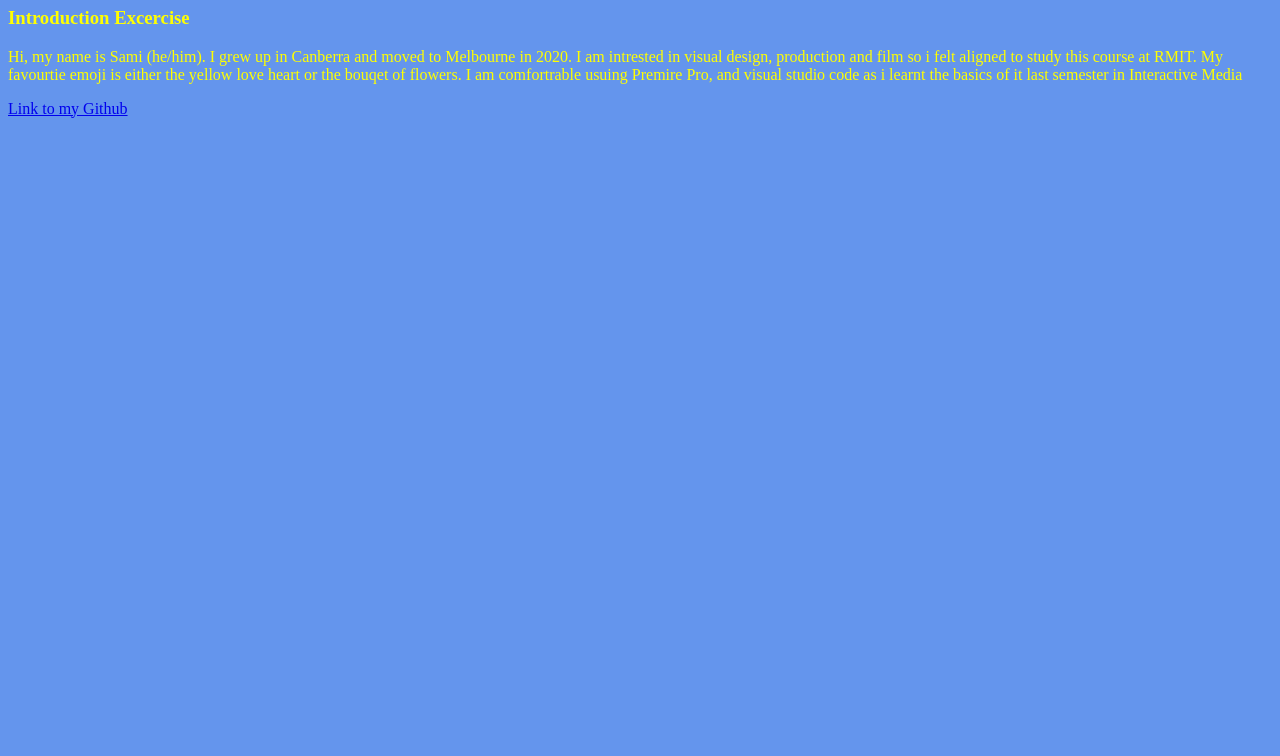
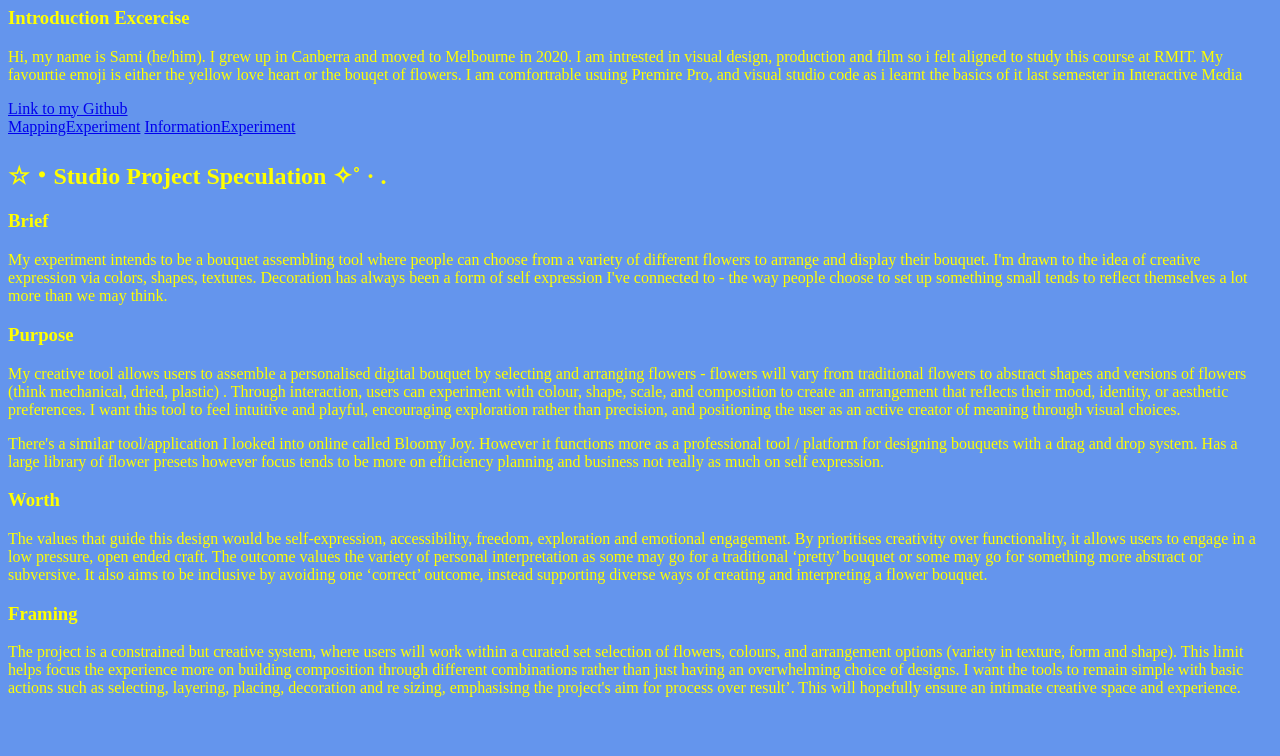
Before and after one commit to 99sami/DMSIndex01, a plain HTML site: page index.html in a window 1280 px wide. Shown: the part 73-829 px from the top of the page. Drawn offline with Linux system fonts and the light colour scheme.

Commit message:
edited for a1

```diff
--- a/index.html
+++ b/index.html
@@ -16,7 +16,7 @@
   </head>
   <body>
     <main>
-      <h1>Studio work Index</h1>
+      <h1>Studio Work Index</h1>
 
       <section>
         <h3>Introduction Excercise</h3>
@@ -32,6 +32,71 @@
           Link to my Github</a
         >
       </section>
+
+      <section>
+        <a href="./mappingDesignExperiment">MappingExperiment</a>
+        <a href="./informationDesignExperiment/">InformationExperiment</a>
+      </section>
+
+      <section>
+        <h2>☆・Studio Project Speculation ✧˚ · .</h2>
+
+        <h3>Brief</h3>
+
+        <p>
+          My experiment intends to be a bouquet assembling tool where people can
+          choose from a variety of different flowers to arrange and display
+          their bouquet. I'm drawn to the idea of creative expression via
+          colors, shapes, textures. Decoration has always been a form of self
+          expression I've connected to - the way people choose to set up
+          something small tends to reflect themselves a lot more than we may
+          think.
+        </p>
+
+        <h3>Purpose</h3>
+        <p>
+          My creative tool allows users to assemble a personalised digital
+          bouquet by selecting and arranging flowers - flowers will vary from
+          traditional flowers to abstract shapes and versions of flowers (think
+          mechanical, dried, plastic) . Through interaction, users can
+          experiment with colour, shape, scale, and composition to create an
+          arrangement that reflects their mood, identity, or aesthetic
+          preferences. I want this tool to feel intuitive and playful,
+          encouraging exploration rather than precision, and positioning the
+          user as an active creator of meaning through visual choices.
+
+          <p>
+            There's a similar tool/application I looked into online called Bloomy Joy. However it functions more as a professional tool / platform for designing bouquets with a drag and drop system. Has a large library of flower presets however focus tends to be more on efficiency planning and business not really as much on self expression.
+            </p>
+        </p>
+
+        <h3>Worth</h3>
+
+        <p>
+          The values that guide this design would be self-expression,
+          accessibility, freedom, exploration and emotional engagement. By
+          prioritises creativity over functionality, it allows users to engage
+          in a low pressure, open ended craft. The outcome values the variety of
+          personal interpretation as some may go for a traditional ‘pretty’
+          bouquet or some may go for something more abstract or subversive. It
+          also aims to be inclusive by avoiding one ‘correct’ outcome, instead
+          supporting diverse ways of creating and interpreting a flower bouquet.
+        </p>
+
+        <h3>Framing</h3>
+
+        <p>
+          The project is a constrained but creative system, where users will
+          work within a curated set selection of flowers, colours, and
+          arrangement options (variety in texture, form and shape). This limit
+          helps focus the experience more on building composition through
+          different combinations rather than just having an overwhelming choice
+          of designs. I want the tools to remain simple with basic actions such
+          as selecting, layering, placing, decoration and re sizing, emphasising
+          the project's aim for process over result’. This will hopefully ensure
+          an intimate creative space and experience.
+        </p>
+      </section>
     </main>
   </body>
 </html>
--- a/mappingDesignExperiment/mappingStyle.css
+++ b/mappingDesignExperiment/mappingStyle.css
@@ -5,6 +5,10 @@ main {
 }
 
 .stageContainer {
-  background-color: orange;
+  background-color: #faa4f6;
+  /* oi wanted to change this experiment to fit the theme of my own project of flowers. */
+  /* first change was to make the background a light pink to resemble petals */
+  /* my idea is the circles can be the colours you would usually find in flowers and the pink background can act like a petal
+  althought they wont be outlined, maybe with enough circles mapped randomly on the screen, the shape of flowers / petals could start forming on their own  */
   flex: 1;
 }
```
Also changed, not shown: mappingDesignExperiment/index.html (+1 -1 lines).
